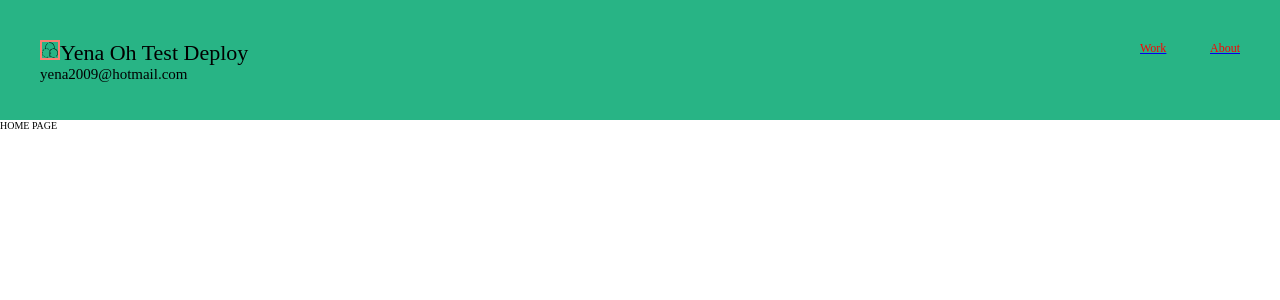
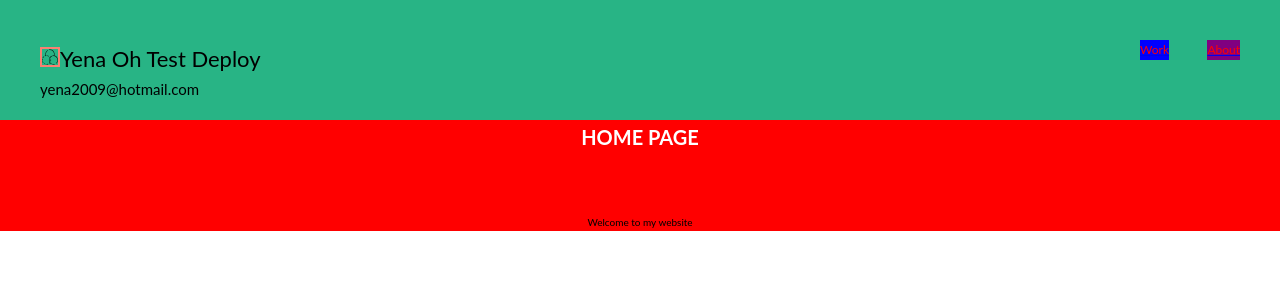
Before and after one commit to gabecadiz/yenaDesigns, a React (Create React App) app: page / in a window 1280 px wide. Shown: the top 300 px of the page. Built offline with nearby package versions, Linux system fonts and the light colour scheme.

Commit message:
complete folder restructure based on template compoennets

```diff
--- a/src/components/Navbar.jsx
+++ b/src/components/Navbar.jsx
@@ -9,7 +9,9 @@ class Navbar extends Component {
       <header className="header">
         <div className="personal-info">
           <span className="name">
-            <img src={Icon} className="yena-logo" alt="logo" />
+            <Link to="/">
+              <img src={Icon} className="yena-logo" alt="logo" />
+            </Link>
             Yena Oh Test Deploy
           </span>
           <span className="email"> yena2009@hotmail.com</span>
--- a/src/pages/About.jsx
+++ b/src/pages/About.jsx
@@ -4,7 +4,10 @@ class About extends Component {
   render() {
     return (
       <div>
-        <header>ABOUT PAGE</header>
+        <div className="about">
+          <h1 className="heading-primary">about Page</h1>
+          <span className="subtitle">LEARN ABOUT ME</span>
+        </div>
       </div>
     );
   }
--- a/src/pages/Home.jsx
+++ b/src/pages/Home.jsx
@@ -3,8 +3,9 @@ import React, { Component } from 'react';
 class Home extends Component {
   render() {
     return (
-      <div>
-        <span>HOME PAGE</span>
+      <div className="homepage">
+        <h1 className="heading-primary">Home Page</h1>
+        <span className="subtitle">Welcome to my website</span>
       </div>
     );
   }
--- a/src/pages/Work.jsx
+++ b/src/pages/Work.jsx
@@ -4,7 +4,10 @@ class Work extends Component {
   render() {
     return (
       <div>
-        <header>WORK</header>
+        <div className="work">
+          <h1 className="heading-primary">Work Page</h1>
+          <span className="subtitle">Welcome to my Overall Work</span>
+        </div>
       </div>
     );
   }
--- a/src/pages/WorkProject.jsx
+++ b/src/pages/WorkProject.jsx
@@ -19,8 +19,10 @@ class About extends Component {
     const { projectTitle } = this.state;
     return (
       <div>
-        <header>WORK PROJECT</header>
-        <h1>{projectTitle}</h1>
+        <div className="work-project">
+          <header>WORK PROJECT</header>
+          <h1>{projectTitle}</h1>
+        </div>
       </div>
     );
   }
--- a/src/sass/base/typography.scss
+++ b/src/sass/base/typography.scss
@@ -3,8 +3,7 @@ body {
   font-weight: 400;
   /* font-size: 16px; */
   line-height: 1.7;
-  color: $color-grey-dark;
-  padding: 3rem;
+  color: $color-black;
 }
 
 .heading-primary {
--- a/src/sass/main.scss
+++ b/src/sass/main.scss
@@ -4,7 +4,7 @@
 
 @import 'base/base.scss';
 // @import 'base/animations.scss';
-// @import 'base/typography.scss';
+@import 'base/typography.scss';
 // @import 'base/utilities.scss';
 
 @import 'components/navbar.scss';
@@ -21,4 +21,7 @@
 // @import 'layout/header.scss';
 // @import 'layout/grid.scss';
 
-// @import 'pages/home.scss';
+@import 'pages/about.scss';
+@import 'pages/homepage.scss';
+@import 'pages/work.scss';
+@import 'pages/workproject.scss';
--- /dev/null
+++ b/src/sass/pages/about.scss
@@ -0,0 +1,7 @@
+.about {
+  display: flex;
+  flex-direction: column;
+  justify-content: center;
+  align-items: center;
+  background-color: purple;
+}
--- /dev/null
+++ b/src/sass/pages/homepage.scss
@@ -0,0 +1,7 @@
+.homepage {
+  display: flex;
+  flex-direction: column;
+  justify-content: center;
+  align-items: center;
+  background-color: red;
+}
--- /dev/null
+++ b/src/sass/pages/work.scss
@@ -0,0 +1,7 @@
+.work {
+  display: flex;
+  flex-direction: column;
+  justify-content: center;
+  align-items: center;
+  background-color: blue;
+}
--- /dev/null
+++ b/src/sass/pages/workproject.scss
@@ -0,0 +1,7 @@
+.work-project {
+  display: flex;
+  flex-direction: column;
+  justify-content: center;
+  align-items: center;
+  background-color: orange;
+}
```
